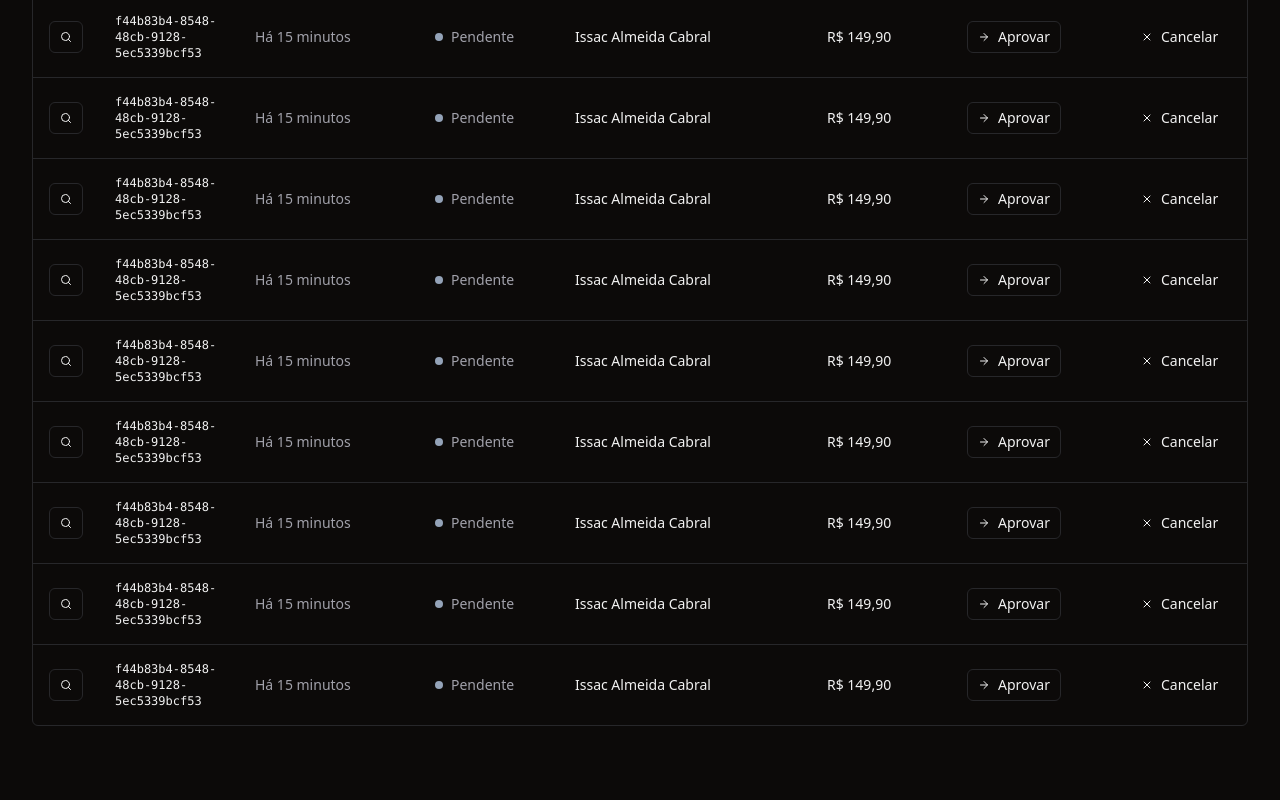
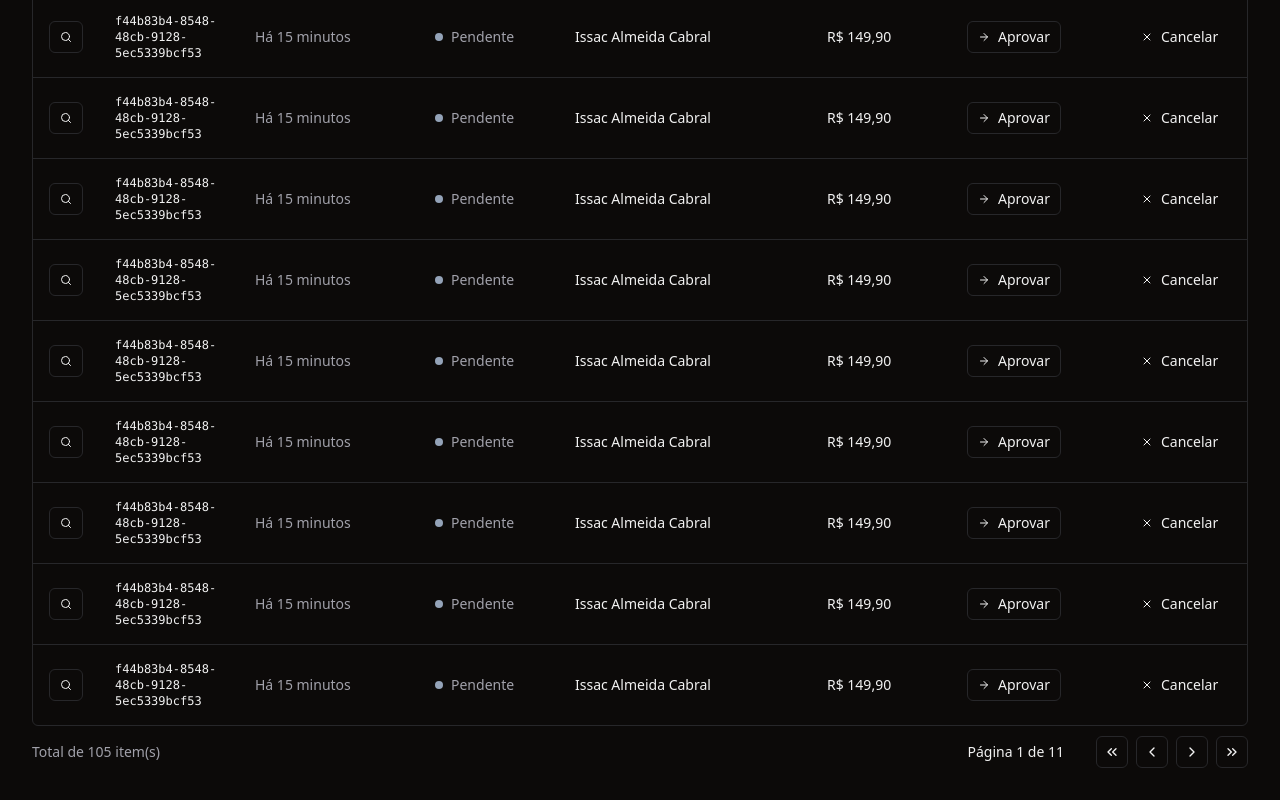
Before and after one commit to IssacCabral/pizza-shop, a React app: page /orders in a window 1280 px wide. Shown: the part 317-1117 px from the top of the page. Before the commit the page ends 1075 px from the top, so only its background shows below. Built offline with nearby package versions, Linux system fonts and the light colour scheme; the HTML template or start-up script is replaced by a standard one.

Commit message:
🐳 chore: pagination component

```diff
--- /dev/null
+++ b/src/components/pagination.tsx
@@ -0,0 +1,52 @@
+import {
+  ChevronLeft,
+  ChevronRight,
+  ChevronsLeft,
+  ChevronsRight,
+} from "lucide-react";
+import { Button } from "./ui/button";
+
+export interface PaginationProps {
+  pageIndex: number; // página atual, começa em 0
+  totalCount: number; // número total de registros
+  perPage: number; // numero de registros por página
+}
+
+export function Pagination(props: PaginationProps) {
+  const pages = Math.ceil(props.totalCount / props.perPage) || 1;
+
+  return (
+    <div className="flex items-center justify-between">
+      <span className="text-sm text-muted-foreground">
+        Total de {props.totalCount} item(s)
+      </span>
+
+      <div className="flex items-center gap-6 lg:gap-8">
+        <div className="text-sm font-medium">
+          Página {props.pageIndex + 1} de {pages}
+        </div>
+        <div className="flex items-center gap-2">
+          <Button variant="outline" className="h-8 w-8 p-0">
+            <ChevronsLeft className="h-4 w-4" />
+            <span className="sr-only">Primeira página</span>
+          </Button>
+
+          <Button variant="outline" className="h-8 w-8 p-0">
+            <ChevronLeft className="h-4 w-4" />
+            <span className="sr-only">Página anterior</span>
+          </Button>
+
+          <Button variant="outline" className="h-8 w-8 p-0">
+            <ChevronRight className="h-4 w-4" />
+            <span className="sr-only">Próxima página</span>
+          </Button>
+
+          <Button variant="outline" className="h-8 w-8 p-0">
+            <ChevronsRight className="h-4 w-4" />
+            <span className="sr-only">Última página</span>
+          </Button>
+        </div>
+      </div>
+    </div>
+  );
+}
--- a/src/pages/app/orders/orders.tsx
+++ b/src/pages/app/orders/orders.tsx
@@ -1,4 +1,3 @@
-import { Input } from "@/components/ui/input";
 import {
   Table,
   TableBody,
@@ -9,6 +8,7 @@
 import { Helmet } from "react-helmet-async";
 import { OrderTableRow } from "./order-table-row";
 import { OrderTableFilters } from "./order-table-filters";
+import { Pagination } from "@/components/pagination";
 
 export function Orders() {
   return (
@@ -16,7 +16,7 @@
       <Helmet title="Pedidos" />
       <div className="flex flex-col gap-4">
         <h1 className="text-3xl font-bold tracking-tight">Pedidos</h1>
-      </div>
+
         <div className="space-y-2.5">
           <OrderTableFilters />
 
@@ -41,6 +41,9 @@
               </TableBody>
             </Table>
           </div>
+
+          <Pagination pageIndex={0} totalCount={105} perPage={10} />
+        </div>
       </div>
     </>
   );
```
Lines whose indentation alone changed are shown as unchanged.
